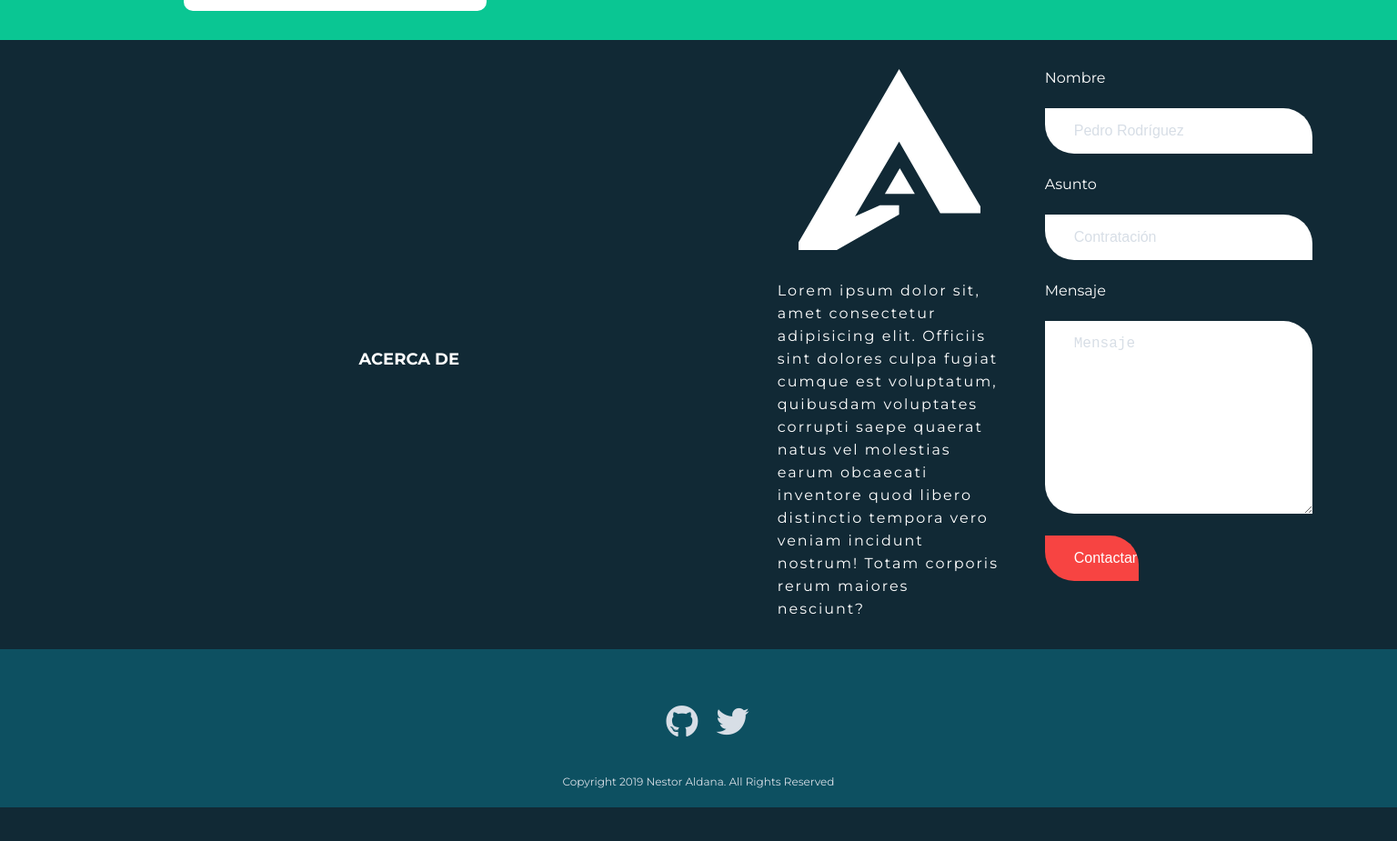
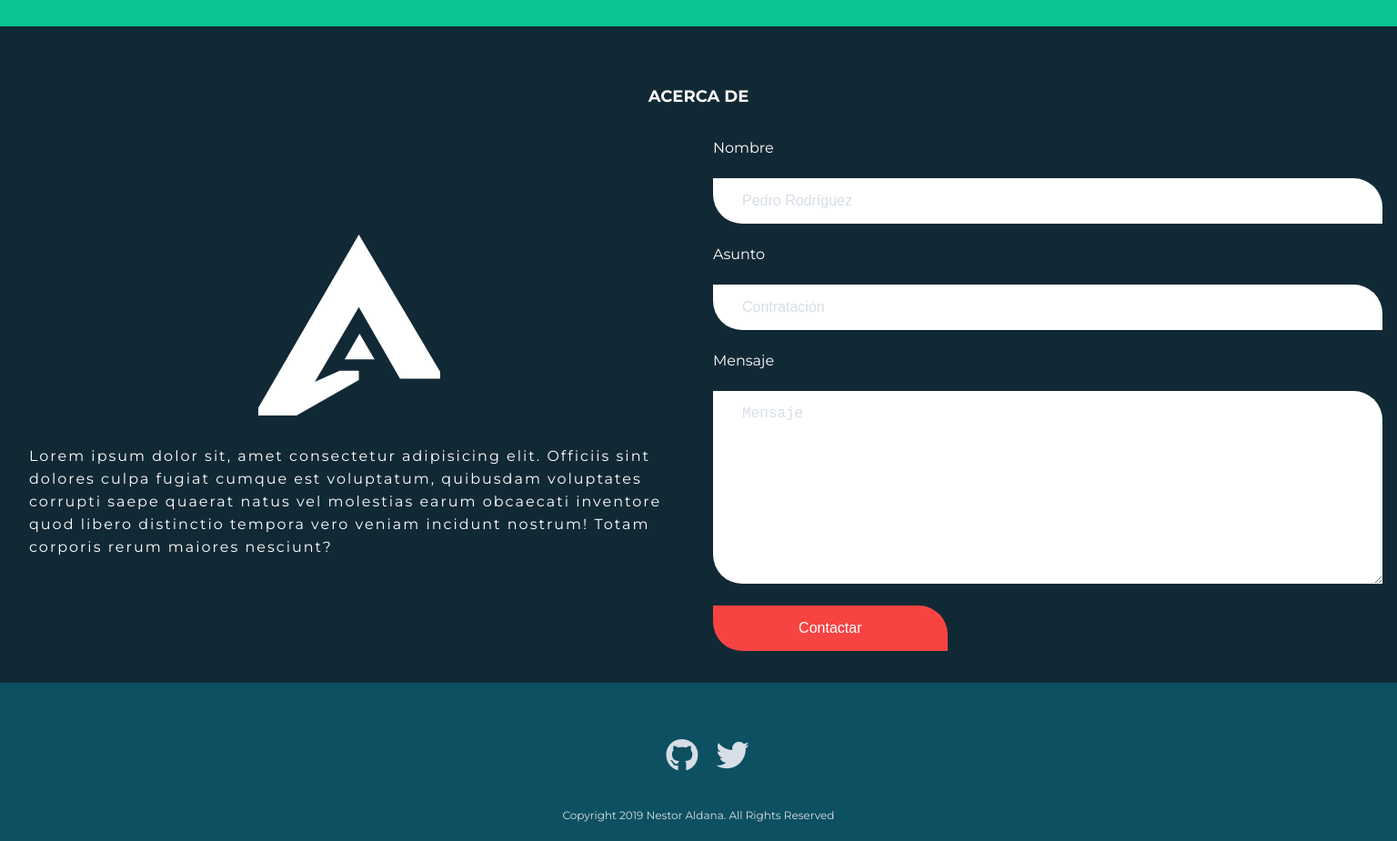
Before and after one commit to AlejandroRenderos/Portafolio_PW0219_-00309018-, a plain HTML site: page Parcial1/index.html in a window 1536 px wide. Shown: the part 1030-1955 px from the top of the page at 91% size. Before the commit the page ends 1918 px from the top, so only its background shows below. Drawn offline with Linux system fonts and the light colour scheme.

Commit message:
plantilla ya modificada para laptop y telefono

```diff
--- a/Parcial1/css/main.css
+++ b/Parcial1/css/main.css
@@ -34,7 +34,7 @@ body {
 }
 ul#menu li a:hover{
     color: tomato;
-}
+} /*para el hover del menu*/
 
 p{
     font-size: 0.75em;
@@ -96,7 +96,7 @@ p{
 .social-links{
     list-style: none;
     padding: 0;
-    margin-top: -2em;
+    margin-top: -2em; /*Para se haga los iconos*/
     margin-bottom: 1.5em;
     display: flex;
     flex-direction: row;
@@ -143,6 +143,7 @@ p{
     margin: 2rem auto;
 }
 
+/*Para aparezca la x en telefono*/
 .post ul li article {
     overflow: hidden;
     border-radius: 10px;
@@ -175,28 +176,6 @@ p{
 }
 
 
-/*parte de grid para ver los containers a la par*/
-.about .container{
-    display: grid;
-    grid-template-columns: 1fr 1fr;
-    grid-template-rows: 100px 1 fr;
-    margin-top: -3m;
-    margin-bottom: 3m;
-}
-.bio-info{
-    display: grid;
-    grid-column: 1 / 2;
-    grid-row: 2 / 3;
-    align-content: center;
-    justify-items: center;
-}
-.contact{
-    display: grid;
-    grid-column: 2 / 3;
-    grid-row: 2 / 3;
-    align-content: center;
-
-}
 /* About */
 
 .about{
@@ -209,7 +188,7 @@ p{
     font-size: 1.125em;
     margin: 2em;
     display: grid;
-    grid-column: 1 / 3;
+    grid-column: 1 / 3; /* para ver en columna*/
     grid-row: 1 / 2;
     align-content: center
 
@@ -316,7 +295,7 @@ footer .social-links {
     width: 35%;
 }
 
-/* Pesonalizando estilo para tablets*/
+/* Pesonalizando estilo para tablets y telefono*/
 @media only screen and (min-width: 768px) {
 
     .post ul {
@@ -359,17 +338,13 @@ footer .social-links {
 
 
 
-    /*TODO: FALTA CSS */
+    /*Parte para visual para Telefono*/
 }
 
-/*La Parte para la vision exclusiva para iphone */
-
-
-}
 
 @media only screen and (min-width: 1024px) {
 
-       /*TODO: FALTA CSS */
+        /*Parte para visual para camputadora y tablet */
     .container{
      width: auto;
      height: auto;
@@ -377,6 +352,40 @@ footer .social-links {
 
 
     }
+    .about .container{
+        display: grid;
+        grid-template-columns: 1fr 1fr;
+        grid-template-rows: 100px 1 fr;
+        margin-top: -3m;
+        margin-bottom: 3m;
+    }
+    .bio-info{
+        display: grid;
+        grid-column: 1 / 2;
+        grid-row: 2 / 3;
+        align-content: center;
+        justify-items: center;
+    }
+    .contact{
+        display: grid;
+        grid-column: 2 / 3;
+        grid-row: 2 / 3;
+        align-content: center;
+
+    }
+    .about h2 {
+        text-transform: uppercase;
+        font-weight: 700;
+        font-size: 1.125em;
+        margin: 2em;
+        display: grid;
+        grid-column: 1 / 3;
+        grid-row: 1 / 2;
+        align-content: center;
+
+    }
+
+
 
 
 
@@ -385,28 +394,39 @@ footer .social-links {
 
 @media only screen and (min-width: 1440px) {
 
-    /*TODO: FALTA CSS */
-    .container {
-        width: 80%;
-        margin: 0 auto;
-        max-width: 90%;
+    /*Parte visiual para Computadora  */
+    .about .container{
+        display: grid;
+        grid-template-columns: 1fr 1fr;
+        grid-template-rows: 100px 1 fr;
+        margin-top: -3m;
+        margin-bottom: 3m;
     }
-    .about .container{
-        display: flex;
-        flex-direction: row;
-        justify-content: center;
-        flex-wrap: row wrap;
-        width: 100%;
+    .bio-info{
+        display: grid;
+        grid-column: 1 / 2;
+        grid-row: 2 / 3;
+        align-content: center;
+        justify-items: center;
+    }
+    .contact{
+        display: grid;
+        grid-column: 2 / 3;
+        grid-row: 2 / 3;
+        align-content: center;
 
     }
-    .about h2{
-        width: 100%;
-    }
-    .bio-info{
-        width: 46%;
-    }
-    .contact{
-        width: 46%;
+    .about h2 {
+        text-transform: uppercase;
+        font-weight: 700;
+        font-size: 1.125em;
+        margin: 2em;
+        display: grid;
+        grid-column: 1 / 3;
+        grid-row: 1 / 2;
+        align-content: center;
+
     }
 
+
 }
```
